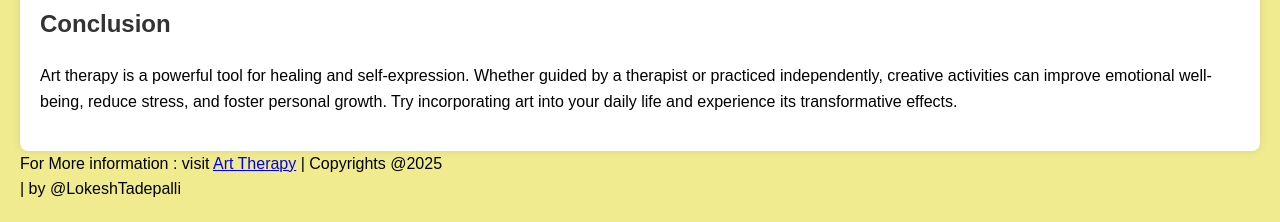
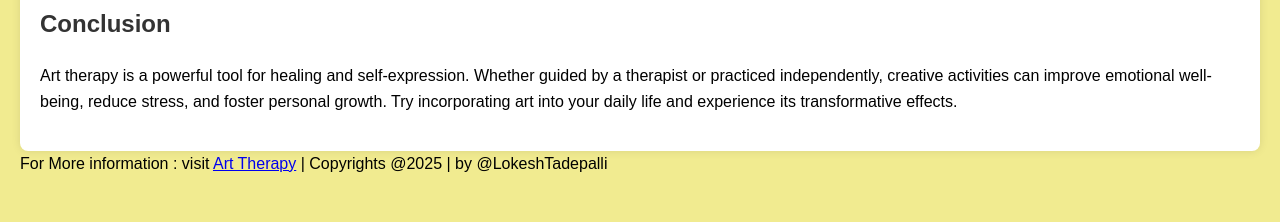
Before and after one commit to Lokiloki69/blog, a plain HTML site: page index.html in a window 1280 px wide. Shown: the part 4845-5067 px from the top of the page. After the commit the page ends 5041 px from the top, so only its background shows below. Drawn offline with Linux system fonts and the light colour scheme.

Commit message:
footer updated

```diff
--- a/index.html
+++ b/index.html
@@ -269,7 +269,7 @@
     </div>
 
     <footer>For More information : visit <a href="https://en.wikipedia.org/wiki/Art_therapy">Art Therapy</a>
-    |  Copyrights @2025 </footer>  |  by @LokeshTadepalli
+    |  Copyrights @2025  |  by @LokeshTadepalli  </footer>
 
 
 </body>
```
